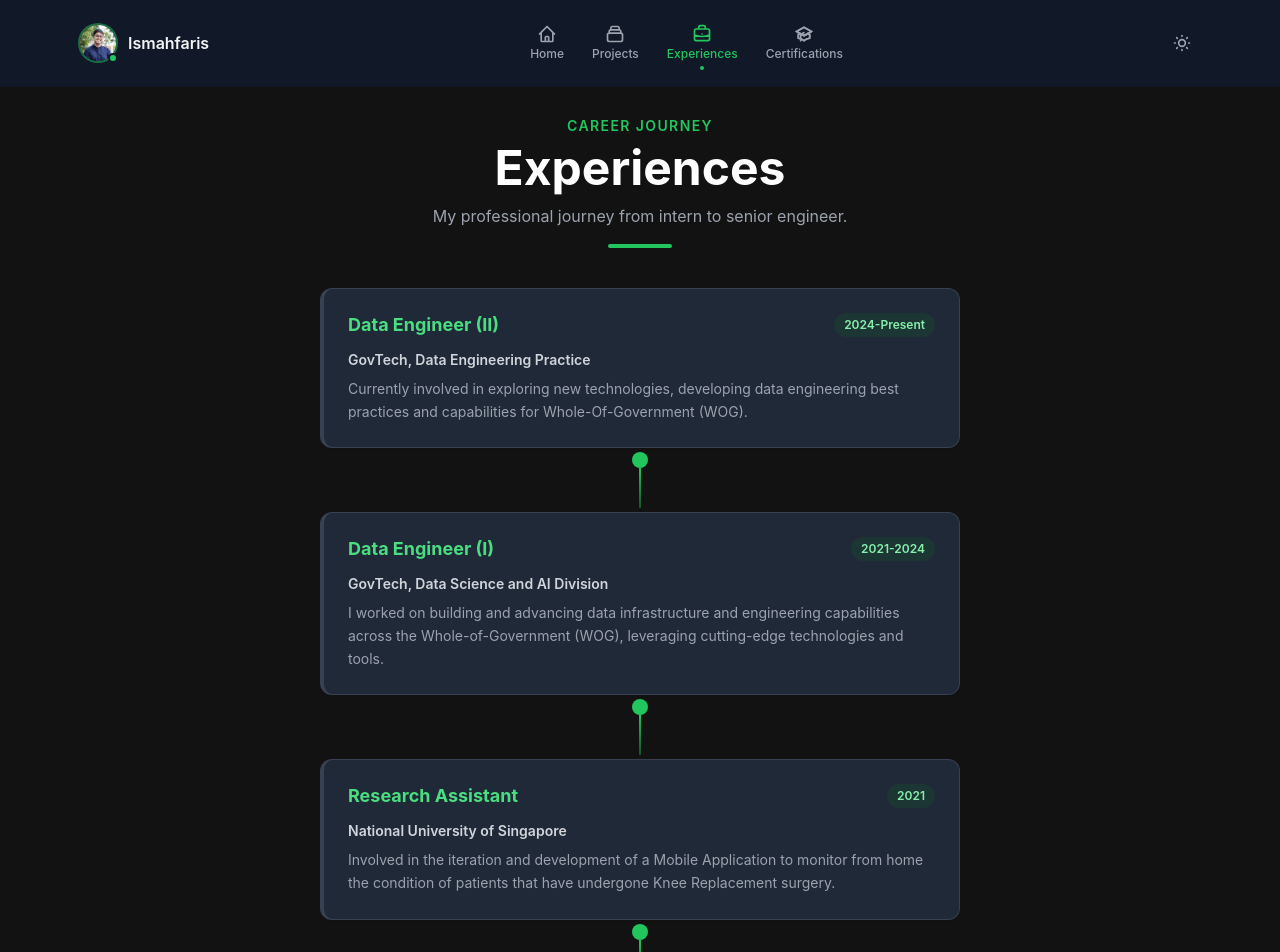
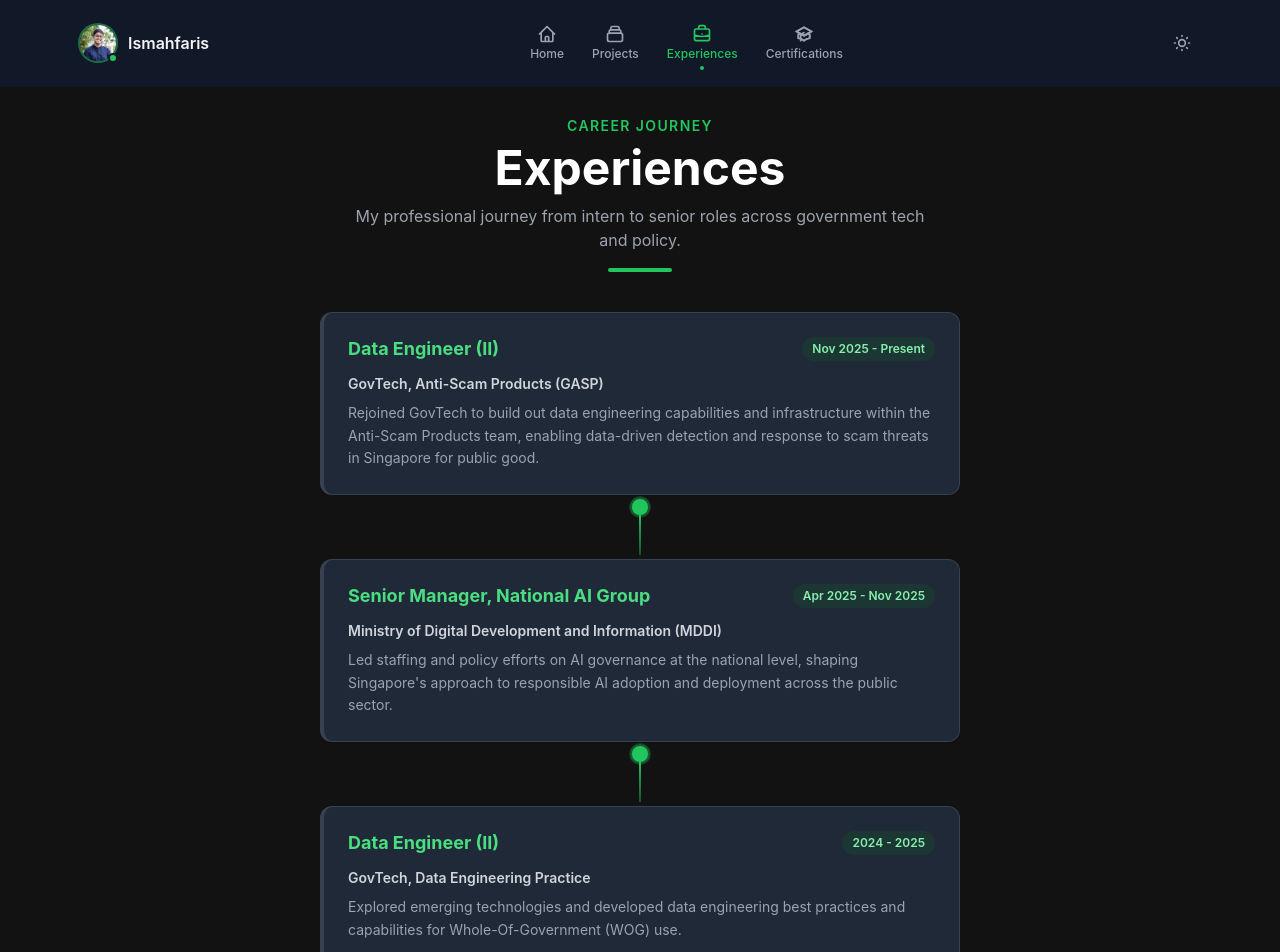
Before and after one commit to Coolbreeze151/portfolio, a Next.js app: page /experiences in a window 1280 px wide. Shown: the top 952 px of the page. Built offline with nearby package versions, Linux system fonts and the light colour scheme.

Commit message:
Update Career Journey

```diff
--- a/constants/user.ts
+++ b/constants/user.ts
@@ -74,9 +74,21 @@ export const userData = {
   experience: [
     {
       title: 'Data Engineer (II)',
+      company: 'GovTech, Anti-Scam Products (GASP)',
+      year: 'Nov 2025 - Present',
+      desc: 'Rejoined GovTech to build out data engineering capabilities and infrastructure within the Anti-Scam Products team, enabling data-driven detection and response to scam threats in Singapore for public good.',
+    },
+    {
+      title: 'Senior Manager, National AI Group',
+      company: 'Ministry of Digital Development and Information (MDDI)',
+      year: 'Apr 2025 - Nov 2025',
+      desc: 'Led staffing and policy efforts on AI governance at the national level, shaping Singapore\'s approach to responsible AI adoption and deployment across the public sector.',
+    },
+    {
+      title: 'Data Engineer (II)',
       company: 'GovTech, Data Engineering Practice',
-      year: '2024-Present',
-      desc: 'Currently involved in exploring new technologies, developing data engineering best practices and capabilities for Whole-Of-Government (WOG).',
+      year: '2024 - 2025',
+      desc: 'Explored emerging technologies and developed data engineering best practices and capabilities for Whole-Of-Government (WOG) use.',
     },
     {
       title: 'Data Engineer (I)',
--- a/pages/experiences.tsx
+++ b/pages/experiences.tsx
@@ -22,7 +22,7 @@ const Experiences: NextPage = () => {
                 <p className="text-sm font-semibold tracking-widest text-green-500 uppercase mb-2">Career Journey</p>
                 <h1 className="font-bold text-4xl md:text-5xl text-gray-900 dark:text-white mb-3">Experiences</h1>
                 <p className="text-gray-500 dark:text-gray-400 text-base max-w-xl mx-auto">
-                    My professional journey from intern to senior engineer.
+                    My professional journey from intern to senior roles across government tech and policy.
                 </p>
                 <div className="mt-4 mx-auto w-16 h-1 rounded-full bg-green-500" />
             </div>
```
